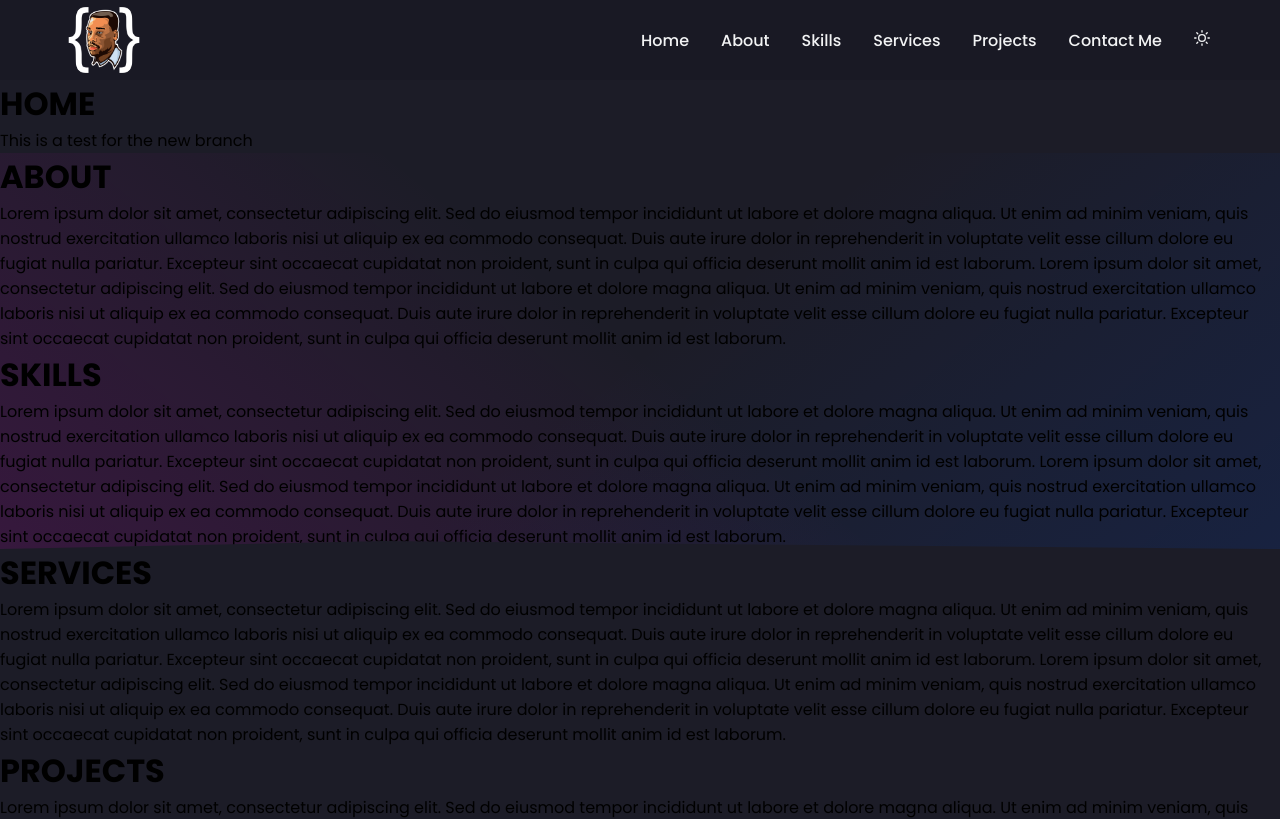
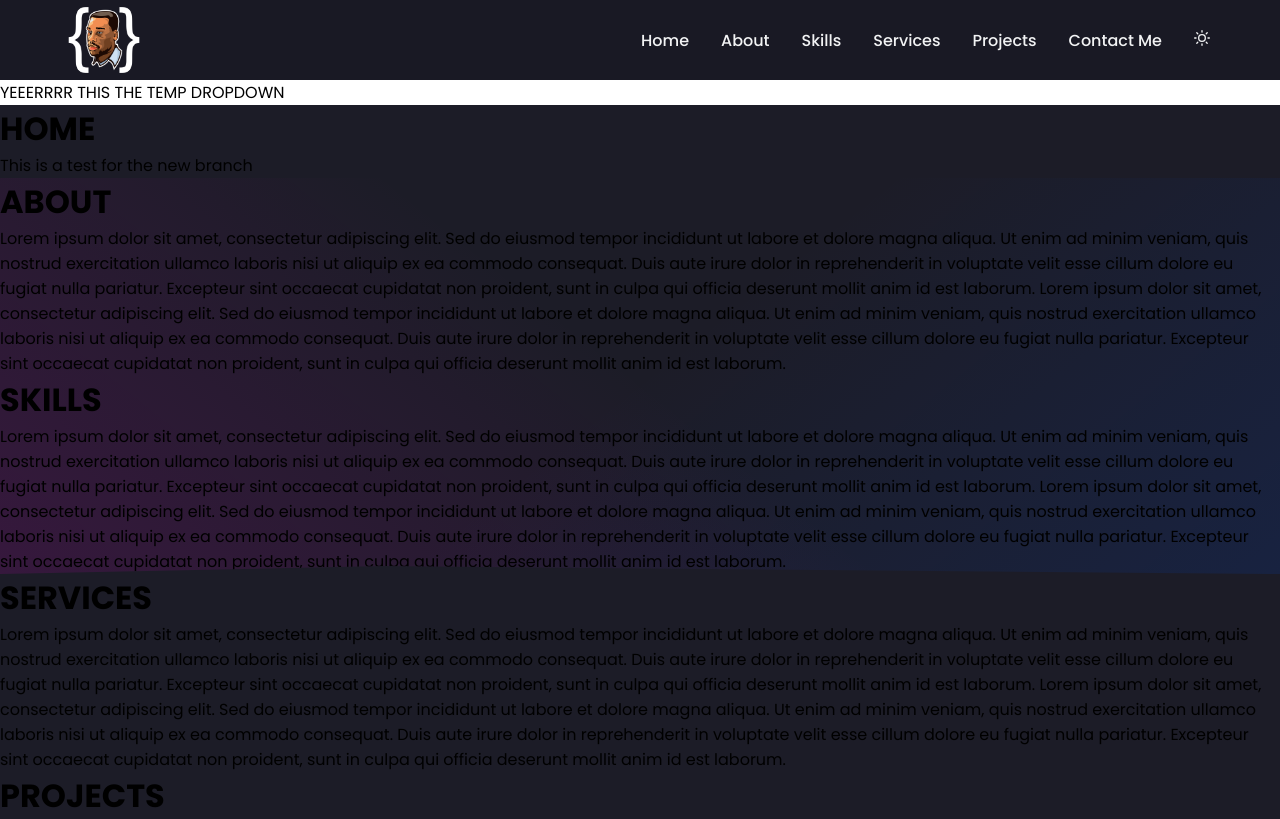
Before and after one commit to kin018/kin018dev, a React (Create React App) app in the folder portfolio/: page / in a window 1280 px wide. Shown: the top 819 px of the page. Built offline with nearby package versions, Linux system fonts and the light colour scheme.

Commit message:
feat: Update App.js and add NavDropdownMenu component
- Modify App.js to incorporate new features
- Introduce NavDropdownMenu component for enhanced navigation

```diff
--- a/portfolio/src/App.js
+++ b/portfolio/src/App.js
@@ -9,6 +9,7 @@ import Home from './components/Home';
 import Projects from './components/Projects';
 import Services from './components/Services';
 import Skills from './components/Skills';
+import NavDropdownMenu from './components/NavDropdownMenu'; //Temp
 import {
   MainAppContainer,
   GradientWrapper,
@@ -31,6 +32,7 @@ function App() {
     <ThemeProvider theme={isDarkTheme ? darkTheme : lightTheme}>
       <Router>
         <Header toggleTheme={toggleTheme} isDarkTheme={isDarkTheme} />
+        <NavDropdownMenu />
         <MainAppContainer>
           <Home />
           <GradientWrapper>
--- /dev/null
+++ b/portfolio/src/components/NavDropdownMenu.jsx
@@ -0,0 +1,12 @@
+import React from 'react';
+//import { Icon } from '@iconify/react';
+
+function NavDropdownMenu() {
+  return (
+    <>
+      <div>YEEERRRR THIS THE TEMP DROPDOWN</div>
+    </>
+  );
+}
+
+export default NavDropdownMenu;
```
